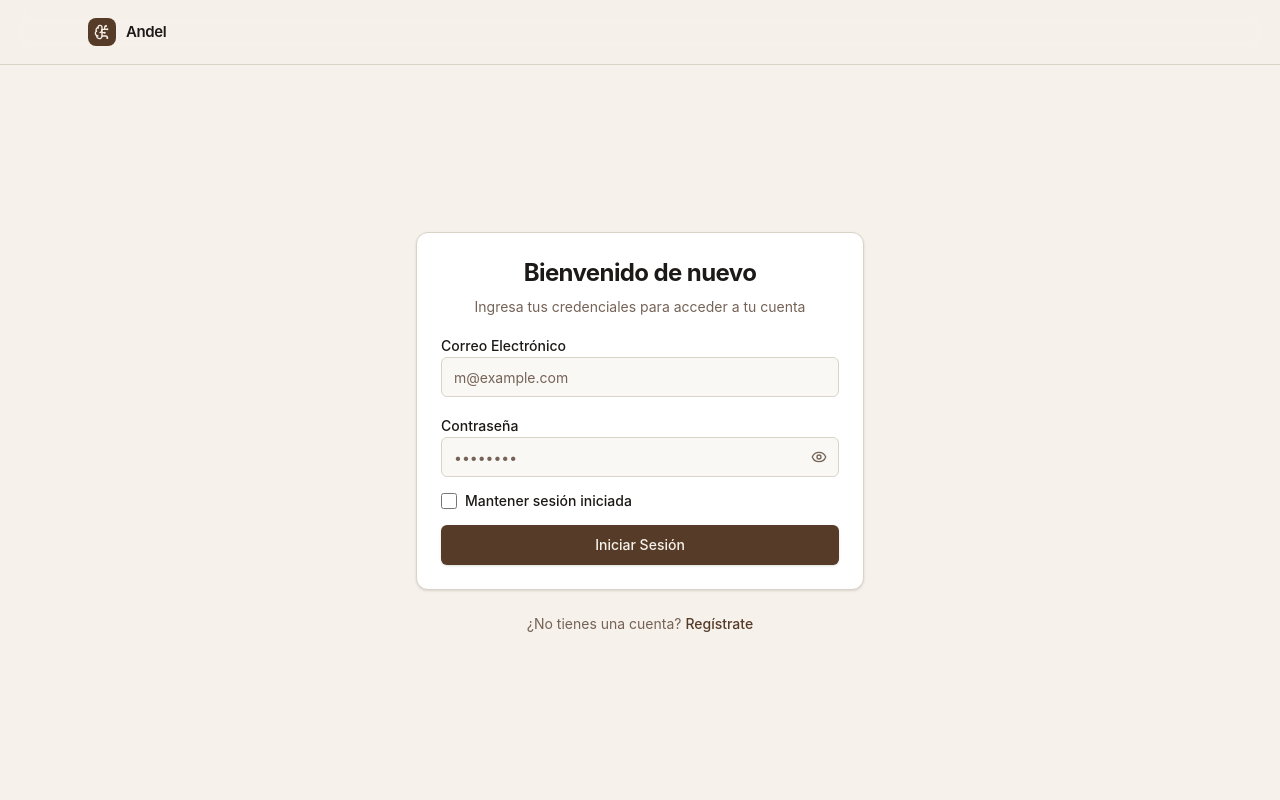
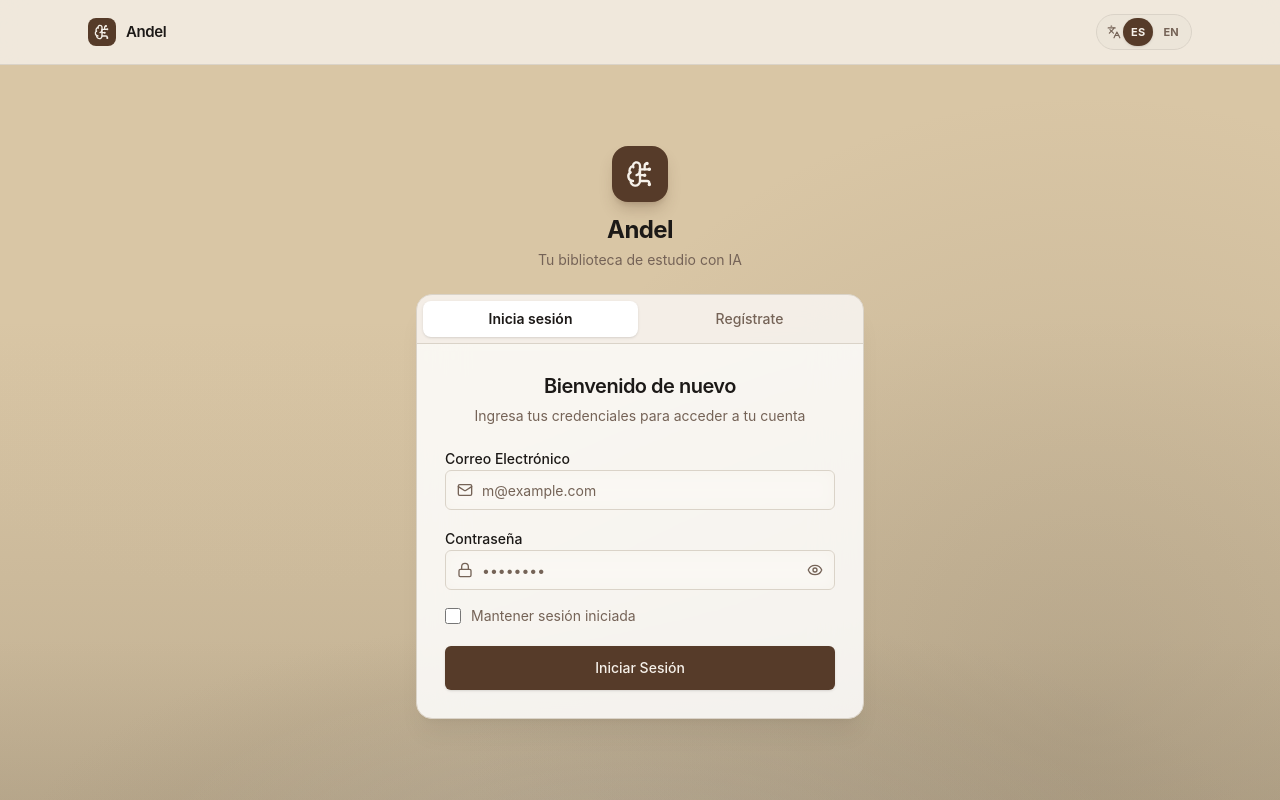
Before and after one commit to juanklv2003/questbook, a React (Vite) app in the folder frontend/: page / in a window 1280 px wide. Built offline with nearby package versions, Linux system fonts and the light colour scheme; no server answers.

Commit message:
feat(auth): redesign login/register entry screen with brand card, tabs and icons

```diff
--- a/frontend/src/App.tsx
+++ b/frontend/src/App.tsx
@@ -13,6 +13,7 @@ import { AuthContainer } from './components/containers/AuthContainer'
 import { BrandBackground } from './components/atoms/BrandBackground'
 import { AmbientGlow } from './components/atoms/AmbientGlow'
 import { PatternLayer } from './components/atoms/PatternLayer'
+import { LanguageSwitch } from './components/atoms/LanguageSwitch'
 import { useThemeSettings } from './hooks/useThemeSettings'
 import { useLanguage } from './i18n/LanguageContext'
 
@@ -69,22 +70,25 @@ function App() {
   }
 
   if (!isAuthenticated) {
-    // Login: original beige library, always matte (bg-background = 36 39% 94%).
-    // No themed backgrounds (Brand/Mystic/Glow/Pattern) so the saved
-    // andel-theme / var(--brand) is ignored. The authenticated app below uses them.
+    // Pantalla de acceso: usa la misma decoración que el resto de la app
+    // (marca, resplandor y patrón persistido) para una entrada coherente.
     return (
-      <div className="min-h-screen bg-background text-foreground font-sans selection:bg-primary/20 flex flex-col">
+      <div className="flex h-screen flex-col bg-background text-foreground font-sans selection:bg-primary/20">
+        <BrandBackground />
+        <AmbientGlow />
+        <PatternLayer pattern={pattern} />
         <header className="sticky top-0 z-50 w-full border-b bg-background/80 backdrop-blur-md">
-          <div className="container mx-auto flex h-16 w-full max-w-6xl items-center justify-start px-4 sm:px-6">
+          <div className="container mx-auto flex h-16 w-full max-w-6xl items-center justify-between px-4 sm:px-6">
             <div className="flex items-center gap-2.5">
               <div className="flex h-7 w-7 items-center justify-center rounded-lg bg-primary text-primary-foreground">
                 <BrainCircuit className="h-4 w-4" aria-hidden="true" />
               </div>
               <span className="text-[15px] font-semibold tracking-tight">Andel</span>
             </div>
+            <LanguageSwitch />
           </div>
         </header>
-        <div className="relative z-10 flex flex-1 flex-col">
+        <div className="relative z-10 flex flex-1 flex-col overflow-y-auto">
           <AuthContainer />
         </div>
       </div>
--- a/frontend/src/components/atoms/Input.tsx
+++ b/frontend/src/components/atoms/Input.tsx
@@ -1,21 +1,39 @@
 import * as React from "react"
 import { cn } from "../../lib/utils"
 
-export type InputProps = React.InputHTMLAttributes<HTMLInputElement>;
+export interface InputProps extends React.InputHTMLAttributes<HTMLInputElement> {
+  /** Icono opcional (lucide) mostrado a la izquierda del campo. */
+  icon?: React.ReactNode;
+}
 
 export const Input = React.forwardRef<HTMLInputElement, InputProps>(
-  ({ className, type, ...props }, ref) => {
-    return (
+  ({ className, type, icon, ...props }, ref) => {
+    const input = (
       <input
         type={type}
         className={cn(
-          "flex h-10 w-full rounded-md border border-input bg-background/50 backdrop-blur-sm px-3 py-2 text-sm ring-offset-background file:border-0 file:bg-transparent file:text-sm file:font-medium placeholder:text-muted-foreground focus-visible:outline-none focus-visible:ring-2 focus-visible:ring-ring focus-visible:ring-offset-2 disabled:cursor-not-allowed disabled:opacity-50 transition-all",
+          "flex h-10 w-full rounded-md border border-input bg-background/50 backdrop-blur-sm py-2 text-sm ring-offset-background file:border-0 file:bg-transparent file:text-sm file:font-medium placeholder:text-muted-foreground focus-visible:outline-none focus-visible:ring-2 focus-visible:ring-ring focus-visible:ring-offset-2 disabled:cursor-not-allowed disabled:opacity-50 transition-all",
+          icon ? "pl-9 pr-3" : "px-3",
           className
         )}
         ref={ref}
         {...props}
       />
     )
+
+    if (!icon) return input
+
+    return (
+      <div className="relative">
+        {input}
+        <span
+          className="pointer-events-none absolute left-3 top-1/2 h-4 w-4 -translate-y-1/2 text-muted-foreground"
+          aria-hidden="true"
+        >
+          {icon}
+        </span>
+      </div>
+    )
   }
 )
 Input.displayName = "Input"
--- a/frontend/src/components/atoms/PasswordField.tsx
+++ b/frontend/src/components/atoms/PasswordField.tsx
@@ -3,10 +3,13 @@ import { Eye, EyeOff } from "lucide-react"
 import { cn } from "../../lib/utils"
 import { useLanguage } from "../../i18n/LanguageContext"
 
-export type PasswordFieldProps = React.InputHTMLAttributes<HTMLInputElement>;
+export interface PasswordFieldProps extends React.InputHTMLAttributes<HTMLInputElement> {
+  /** Icono opcional (lucide) mostrado a la izquierda del campo. */
+  icon?: React.ReactNode;
+}
 
 export const PasswordField = React.forwardRef<HTMLInputElement, PasswordFieldProps>(
-  ({ className, ...props }, ref) => {
+  ({ className, icon, ...props }, ref) => {
     const { t } = useLanguage();
     const [showPassword, setShowPassword] = React.useState(false)
 
@@ -16,10 +19,19 @@ export const PasswordField = React.forwardRef<HTMLInputElement, PasswordFieldPro
 
     return (
       <div className="relative">
+        {icon && (
+          <span
+            className="pointer-events-none absolute left-3 top-1/2 z-10 h-4 w-4 -translate-y-1/2 text-muted-foreground"
+            aria-hidden="true"
+          >
+            {icon}
+          </span>
+        )}
         <input
           type={showPassword ? "text" : "password"}
           className={cn(
-            "flex h-10 w-full rounded-md border border-input bg-background/50 backdrop-blur-sm px-3 py-2 text-sm ring-offset-background file:border-0 file:bg-transparent file:text-sm file:font-medium placeholder:text-muted-foreground focus-visible:outline-none focus-visible:ring-2 focus-visible:ring-ring focus-visible:ring-offset-2 disabled:cursor-not-allowed disabled:opacity-50 transition-all pr-10",
+            "flex h-10 w-full rounded-md border border-input bg-background/50 backdrop-blur-sm py-2 text-sm ring-offset-background file:border-0 file:bg-transparent file:text-sm file:font-medium placeholder:text-muted-foreground focus-visible:outline-none focus-visible:ring-2 focus-visible:ring-ring focus-visible:ring-offset-2 disabled:cursor-not-allowed disabled:opacity-50 transition-all",
+            icon ? "pl-9 pr-10" : "px-3 pr-10",
             className
           )}
           ref={ref}
--- a/frontend/src/components/containers/AuthContainer.tsx
+++ b/frontend/src/components/containers/AuthContainer.tsx
@@ -1,46 +1,91 @@
 import React, { useState } from 'react';
+import { BrainCircuit } from 'lucide-react';
+import { motion, useReducedMotion } from 'framer-motion';
 import { LoginForm } from '../organisms/LoginForm';
 import { RegisterForm } from '../organisms/RegisterForm';
 import { useAuth } from '../../contexts/AuthContext';
+import { useLanguage } from '../../i18n/LanguageContext';
+import { cn } from '../../lib/utils';
 
-import { useLanguage } from '../../i18n/LanguageContext';
+type AuthView = 'login' | 'register';
 
+/**
+ * Entrada a la app: marca + tarjeta de acceso que conmuta Login/Registro.
+ *
+ * El fondo (marca, resplandor y patrón) y el header viven en App; acá solo se
+ * compone la tarjeta. `min-h-full` (no `min-h-screen`) deja que el contenedor
+ * de scroll de App centre en pantallas altas y permita scroll en las bajas:
+ * el registro (3 campos + hint) ya no se corta en un móvil de 640px de alto.
+ */
 export const AuthContainer: React.FC = () => {
   const { t } = useLanguage();
-  const [view, setView] = useState<'login' | 'register'>('login');
+  const [view, setView] = useState<AuthView>('login');
   const { isLoading } = useAuth();
+  const reduceMotion = useReducedMotion();
+
+  const tabs: { id: AuthView; label: string }[] = [
+    { id: 'login', label: t('auth.signIn') },
+    { id: 'register', label: t('auth.signUp') },
+  ];
 
   return (
-    <div className="flex flex-col items-center justify-center min-h-[calc(100vh-4rem)] p-4">
+    <div className="flex min-h-full flex-col items-center justify-center px-4 py-8 sm:py-10">
       <div className="w-full max-w-md">
-        {view === 'login' ? <LoginForm /> : <RegisterForm />}
+        {/* Marca: mismo símbolo y color que la topbar de la app. */}
+        <div className="mb-6 flex flex-col items-center gap-3 text-center">
+          <div className="flex h-14 w-14 items-center justify-center rounded-2xl bg-primary text-primary-foreground shadow-lg shadow-primary/25">
+            <BrainCircuit className="h-7 w-7" aria-hidden="true" />
+          </div>
+          <div className="space-y-1">
+            <h1 className="text-2xl font-bold tracking-tight">Andel</h1>
+            <p className="text-sm text-muted-foreground">{t('auth.brandTagline')}</p>
+          </div>
+        </div>
 
-        <div className="mt-6 text-center text-sm">
-          {view === 'login' ? (
-            <p className="text-muted-foreground">
-              {t("auth.noAccount")}{' '}
-              <button
-                type="button"
-                onClick={() => setView('register')}
-                disabled={isLoading}
-                className="font-medium text-primary hover:underline focus:outline-none cursor-pointer"
-              >
-                {t("auth.signUp")}
-              </button>
-            </p>
-          ) : (
-            <p className="text-muted-foreground">
-              {t("auth.haveAccount")}{' '}
-              <button
-                type="button"
-                onClick={() => setView('login')}
-                disabled={isLoading}
-                className="font-medium text-primary hover:underline focus:outline-none cursor-pointer"
-              >
-                {t("auth.signIn")}
-              </button>
-            </p>
-          )}
+        {/* Tarjeta de acceso: glass sobre el fondo de marca. */}
+        <div className="overflow-hidden rounded-2xl border bg-card/85 shadow-xl shadow-black/5 backdrop-blur-xl">
+          <div
+            role="tablist"
+            aria-label={t('auth.tabsLabel')}
+            className="grid grid-cols-2 gap-1 border-b bg-secondary/40 p-1.5"
+          >
+            {tabs.map((tab) => {
+              const active = view === tab.id;
+              return (
+                <button
+                  key={tab.id}
+                  type="button"
+                  role="tab"
+                  id={`auth-tab-${tab.id}`}
+                  aria-selected={active}
+                  aria-controls="auth-panel"
+                  onClick={() => setView(tab.id)}
+                  disabled={isLoading}
+                  className={cn(
+                    'h-9 cursor-pointer rounded-lg text-sm font-medium transition-colors duration-150 focus-visible:outline-none focus-visible:ring-2 focus-visible:ring-ring/40 disabled:pointer-events-none disabled:opacity-60',
+                    active
+                      ? 'bg-card font-semibold text-foreground shadow-sm'
+                      : 'text-muted-foreground hover:text-foreground'
+                  )}
+                >
+                  {tab.label}
+                </button>
+              );
+            })}
+          </div>
+
+          <motion.div
+            key={view}
+            id="auth-panel"
+            role="tabpanel"
+            aria-labelledby={`auth-tab-${view}`}
+            initial={reduceMotion ? { opacity: 1, y: 0 } : { opacity: 0, y: 8 }}
+            animate={{ opacity: 1, y: 0 }}
+            transition={{ duration: 0.22, ease: 'easeOut' }}
+            className="p-6 sm:p-7"
+          >
+            {view === 'login' ? <LoginForm /> : <RegisterForm />}
+          </motion.div>
         </div>
       </div>
     </div>
--- a/frontend/src/components/organisms/LoginForm.tsx
+++ b/frontend/src/components/organisms/LoginForm.tsx
@@ -1,4 +1,5 @@
 import React, { useState } from 'react';
+import { CircleAlert, Lock, Mail } from 'lucide-react';
 import { useAuth } from '../../contexts/AuthContext';
 import { Input } from '../atoms/Input';
 import { PasswordField } from '../atoms/PasswordField';
@@ -9,6 +10,7 @@ interface LoginFormProps {
   onSuccess?: () => void;
 }
 
+/** Contenido del panel de login (la tarjeta y las tabs viven en AuthContainer). */
 export const LoginForm: React.FC<LoginFormProps> = ({ onSuccess }) => {
   const { t } = useLanguage();
   const { login, error: authError, isLoading } = useAuth();
@@ -35,28 +37,36 @@ export const LoginForm: React.FC<LoginFormProps> = ({ onSuccess }) => {
     }
   };
 
+  const errorMessage = localError || authError;
+
   return (
-    <form onSubmit={handleSubmit} className="space-y-4 w-full max-w-md mx-auto p-6 bg-card rounded-xl border shadow-sm">
-      <div className="space-y-2 text-center">
-        <h2 className="text-2xl font-bold tracking-tight">{t("auth.loginTitle")}</h2>
+    <form onSubmit={handleSubmit} className="space-y-5">
+      <div className="space-y-1.5 text-center">
+        <h2 className="text-xl font-semibold tracking-tight">{t("auth.loginTitle")}</h2>
         <p className="text-sm text-muted-foreground">{t("auth.loginSubtitle")}</p>
       </div>
 
-      {(localError || authError) && (
-        <div className="p-3 text-sm text-destructive-foreground bg-destructive/10 border border-destructive/20 rounded-md">
-          {localError || authError}
+      {errorMessage && (
+        <div
+          role="alert"
+          className="flex items-start gap-2 rounded-lg border border-destructive/25 bg-destructive/10 px-3 py-2.5 text-sm"
+        >
+          <CircleAlert className="mt-0.5 h-4 w-4 shrink-0 text-destructive" aria-hidden="true" />
+          <span className="min-w-0 break-words text-foreground">{errorMessage}</span>
         </div>
       )}
 
       <div className="space-y-4">
         <div className="space-y-2">
-          <label htmlFor="email" className="text-sm font-medium leading-none peer-disabled:cursor-not-allowed peer-disabled:opacity-70">
+          <label htmlFor="email" className="text-sm font-medium leading-none">
             {t("auth.email")}
           </label>
           <Input
             id="email"
             type="email"
+            icon={<Mail className="h-4 w-4" />}
             placeholder="m@example.com"
+            autoComplete="email"
             value={email}
             onChange={(e) => setEmail(e.target.value)}
             disabled={isLoading}
@@ -65,12 +75,14 @@ export const LoginForm: React.FC<LoginFormProps> = ({ onSuccess }) => {
         </div>
 
         <div className="space-y-2">
-          <label htmlFor="password" className="text-sm font-medium leading-none peer-disabled:cursor-not-allowed peer-disabled:opacity-70">
+          <label htmlFor="password" className="text-sm font-medium leading-none">
             {t("auth.password")}
           </label>
           <PasswordField
             id="password"
+            icon={<Lock className="h-4 w-4" />}
             placeholder="••••••••"
+            autoComplete="current-password"
             value={password}
             onChange={(e) => setPassword(e.target.value)}
             disabled={isLoading}
@@ -78,25 +90,22 @@ export const LoginForm: React.FC<LoginFormProps> = ({ onSuccess }) => {
           />
         </div>
 
-        <div className="flex items-center space-x-2">
+        <div className="flex items-center gap-2.5">
           <input
             type="checkbox"
             id="rememberMe"
-            className="h-4 w-4 rounded border-input focus:ring-ring focus:ring-offset-2"
+            className="h-4 w-4 cursor-pointer rounded border-input accent-primary focus-visible:outline-none focus-visible:ring-2 focus-visible:ring-ring/40"
             checked={rememberMe}
             onChange={(e) => setRememberMe(e.target.checked)}
             disabled={isLoading}
           />
-          <label
-            htmlFor="rememberMe"
-            className="text-sm font-medium leading-none peer-disabled:cursor-not-allowed peer-disabled:opacity-70"
-          >
+          <label htmlFor="rememberMe" className="cursor-pointer select-none text-sm text-muted-foreground">
             {t("auth.rememberMe")}
           </label>
         </div>
       </div>
 
-      <Button type="submit" className="w-full" disabled={isLoading}>
+      <Button type="submit" size="lg" className="w-full" disabled={isLoading}>
         {isLoading ? t("auth.loginLoading") : t("auth.loginCta")}
       </Button>
     </form>
--- a/frontend/src/components/organisms/RegisterForm.tsx
+++ b/frontend/src/components/organisms/RegisterForm.tsx
@@ -1,4 +1,5 @@
 import React, { useState } from 'react';
+import { CircleAlert, Lock, Mail } from 'lucide-react';
 import { useAuth } from '../../contexts/AuthContext';
 import { Input } from '../atoms/Input';
 import { PasswordField } from '../atoms/PasswordField';
@@ -9,6 +10,7 @@ interface RegisterFormProps {
   onSuccess?: () => void;
 }
 
+/** Contenido del panel de registro (la tarjeta y las tabs viven en AuthContainer). */
 export const RegisterForm: React.FC<RegisterFormProps> = ({ onSuccess }) => {
   const { t } = useLanguage();
   const { register, error: authError, isLoading } = useAuth();
@@ -39,28 +41,36 @@ export const RegisterForm: React.FC<RegisterFormProps> = ({ onSuccess }) => {
     }
   };
 
+  const errorMessage = localError || authError;
+
   return (
-    <form onSubmit={handleSubmit} className="space-y-4 w-full max-w-md mx-auto p-6 bg-card rounded-xl border shadow-sm">
-      <div className="space-y-2 text-center">
-        <h2 className="text-2xl font-bold tracking-tight">{t("auth.registerTitle")}</h2>
+    <form onSubmit={handleSubmit} className="space-y-5">
+      <div className="space-y-1.5 text-center">
+        <h2 className="text-xl font-semibold tracking-tight">{t("auth.registerTitle")}</h2>
         <p className="text-sm text-muted-foreground">{t("auth.registerSubtitle")}</p>
       </div>
 
-      {(localError || authError) && (
-        <div className="p-3 text-sm text-destructive-foreground bg-destructive/10 border border-destructive/20 rounded-md">
-          {localError || authError}
+      {errorMessage && (
+        <div
+          role="alert"
+          className="flex items-start gap-2 rounded-lg border border-destructive/25 bg-destructive/10 px-3 py-2.5 text-sm"
+        >
+          <CircleAlert className="mt-0.5 h-4 w-4 shrink-0 text-destructive" aria-hidden="true" />
+          <span className="min-w-0 break-words text-foreground">{errorMessage}</span>
         </div>
       )}
 
       <div className="space-y-4">
         <div className="space-y-2">
-          <label htmlFor="register-email" className="text-sm font-medium leading-none peer-disabled:cursor-not-allowed peer-disabled:opacity-70">
+          <label htmlFor="register-email" className="text-sm font-medium leading-none">
             {t("auth.email")}
           </label>
           <Input
             id="register-email"
             type="email"
+            icon={<Mail className="h-4 w-4" />}
             placeholder="m@example.com"
+            autoComplete="email"
             value={email}
             onChange={(e) => setEmail(e.target.value)}
             disabled={isLoading}
@@ -69,26 +79,31 @@ export const RegisterForm: React.FC<RegisterFormProps> = ({ onSuccess }) => {
         </div>
 
         <div className="space-y-2">
-          <label htmlFor="register-password" className="text-sm font-medium leading-none peer-disabled:cursor-not-allowed peer-disabled:opacity-70">
+          <label htmlFor="register-password" className="text-sm font-medium leading-none">
             {t("auth.password")}
           </label>
           <PasswordField
             id="register-password"
+            icon={<Lock className="h-4 w-4" />}
             placeholder="••••••••"
+            autoComplete="new-password"
             value={password}
             onChange={(e) => setPassword(e.target.value)}
             disabled={isLoading}
             required
           />
+          <p className="text-xs text-muted-foreground">{t("auth.passwordHint")}</p>
         </div>
 
         <div className="space-y-2">
-          <label htmlFor="confirm-password" className="text-sm font-medium leading-none peer-disabled:cursor-not-allowed peer-disabled:opacity-70">
+          <label htmlFor="confirm-password" className="text-sm font-medium leading-none">
             {t("auth.confirmPassword")}
           </label>
           <PasswordField
             id="confirm-password"
+            icon={<Lock className="h-4 w-4" />}
             placeholder="••••••••"
+            autoComplete="new-password"
             value={confirmPassword}
             onChange={(e) => setConfirmPassword(e.target.value)}
             disabled={isLoading}
@@ -97,7 +112,7 @@ export const RegisterForm: React.FC<RegisterFormProps> = ({ onSuccess }) => {
         </div>
       </div>
 
-      <Button type="submit" className="w-full" disabled={isLoading}>
+      <Button type="submit" size="lg" className="w-full" disabled={isLoading}>
         {isLoading ? t("auth.registerLoading") : t("auth.registerCta")}
       </Button>
     </form>
--- a/frontend/src/i18n/en.ts
+++ b/frontend/src/i18n/en.ts
@@ -40,6 +40,9 @@ export const en: { [K in keyof typeof es]: string } = {
   "auth.loginError": "Failed to log in",
   "auth.registerError": "Failed to sign up",
   "auth.logoutError": "Failed to log out",
+  "auth.brandTagline": "Your AI study library",
+  "auth.tabsLabel": "Account access",
+  "auth.passwordHint": "At least 8 characters",
 
   "password.show": "Show password",
   "password.hide": "Hide password",
--- a/frontend/src/i18n/es.ts
+++ b/frontend/src/i18n/es.ts
@@ -38,6 +38,9 @@ export const es = {
   "auth.loginError": "Error al iniciar sesión",
   "auth.registerError": "Error al registrarse",
   "auth.logoutError": "Error al cerrar sesión",
+  "auth.brandTagline": "Tu biblioteca de estudio con IA",
+  "auth.tabsLabel": "Acceso a tu cuenta",
+  "auth.passwordHint": "Mínimo 8 caracteres",
 
   "password.show": "Mostrar contraseña",
   "password.hide": "Ocultar contraseña",
```
